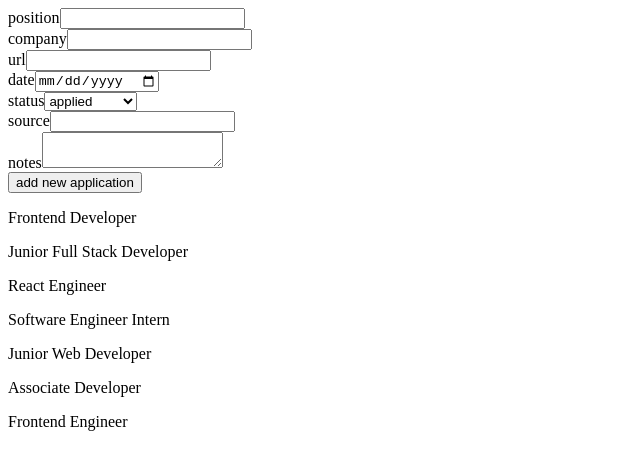
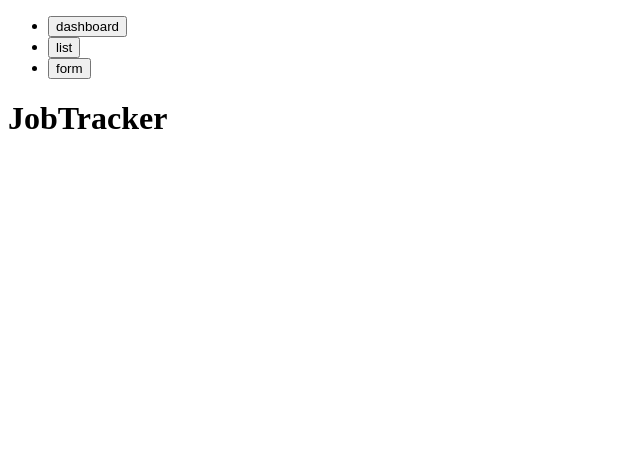
Before and after one commit to mariotrg/job-application-tracker, a React (Vite) app: page / in a window 1280 px wide. Shown: the top 470 px of the page, without its empty margins (0-640 px from the left). Built offline with nearby package versions, Linux system fonts and the light colour scheme; data requests are answered from the project's data file.

Commit message:
feat: add view handler to display different content

```diff
--- a/src/App.jsx
+++ b/src/App.jsx
@@ -1,8 +1,8 @@
 import { useState, useEffect } from "react";
-import axios from "axios";
 
 import Applications from "./services/applications";
 
+import Button from "./components/Button";
 import Form from "./components/Form";
 
 const App = () => {
@@ -16,6 +16,7 @@ const App = () => {
     notes: "",
     source: "",
   });
+  const [view, setView] = useState("home");
 
   const handleInputChange = (e) => {
     setNewApplication({ ...newApplication, [e.target.name]: e.target.value });
@@ -45,19 +46,47 @@ const App = () => {
     });
   };
 
+  const handleView = (view) => {
+    setView(view);
+  };
+
   return (
     <>
+      <nav>
+        <ul>
+          <li>
+            <Button text="dashboard" onClick={() => handleView("home")} />
+          </li>
+          <li>
+            <Button text="list" onClick={() => handleView("list")} />
+          </li>
+          <li>
+            <Button text="form" onClick={() => handleView("form")} />
+          </li>
+        </ul>
+      </nav>
+
+      {view === "home" && (
+        <>
+          <h1>JobTracker</h1>
+        </>
+      )}
+
+      {view === "form" && (
         <Form
           onSubmit={addNewApplication}
           onChange={handleInputChange}
           newApplication={newApplication}
         />
+      )}
 
+      {view === "list" && (
         <div>
           {applications.map((item) => (
             <p key={item.id}>{item.position}</p>
           ))}
         </div>
+      )}
     </>
   );
 };
```
Lines whose indentation alone changed are shown as unchanged.
